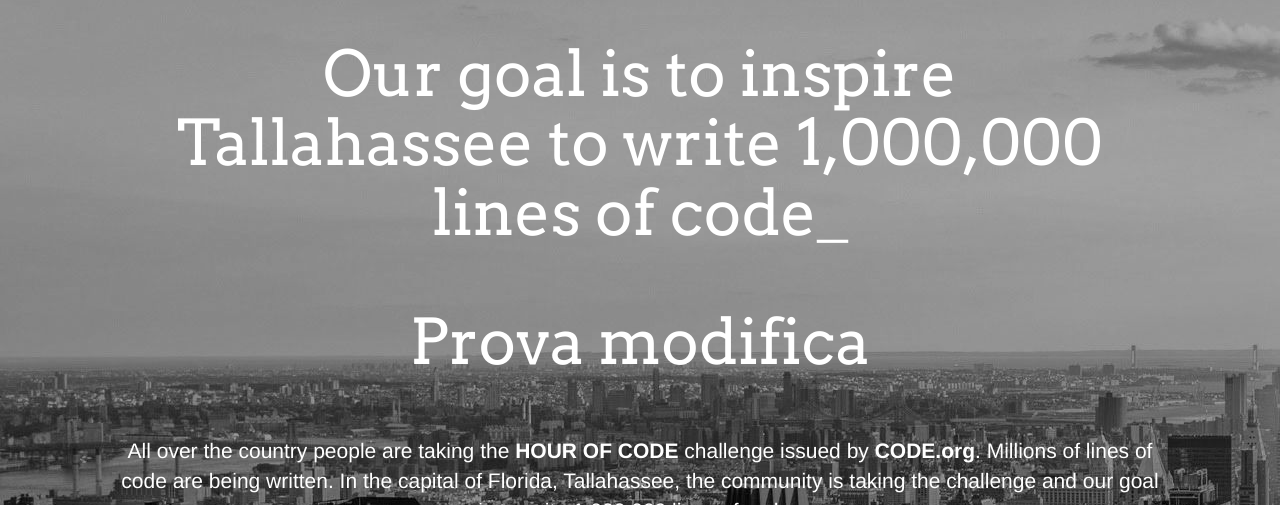
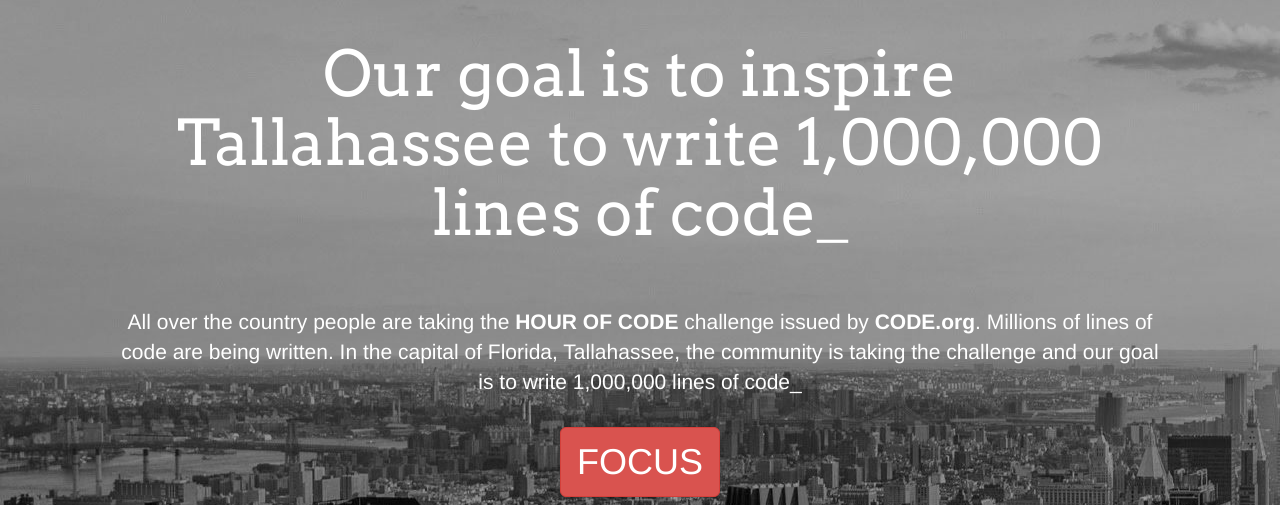
Before and after one commit to Iar0/MikeeezZz.github.io, a plain HTML site: page index.html in a window 1280 px wide. Shown: the part 59-564 px from the top of the page. Drawn offline with nearby package versions, Linux system fonts and the light colour scheme; a script that the page names is missing.

Commit message:
Rimozione prova

```diff
--- a/index.html
+++ b/index.html
@@ -57,7 +57,6 @@
     <div class="jumbotron">
       <div class="container">
         <h1>Our goal is to inspire <br>Tallahassee to write 1,000,000<br> lines of code_</h1>
-        <h1>Prova modifica</h1>
         <p>All over the country people are taking the <strong>HOUR OF CODE</strong> challenge issued by <strong>CODE.org</strong>. Millions of lines of code are being written. In the capital of Florida, Tallahassee, the community is taking the challenge and our goal is to write 1,000,000 lines of code_</p>
         <p><a class="btn btn-danger btn-lg" role="button">FOCUS</a></p>
         <img src="images/code.png" title="Code logo" alt="Code logo">
```
